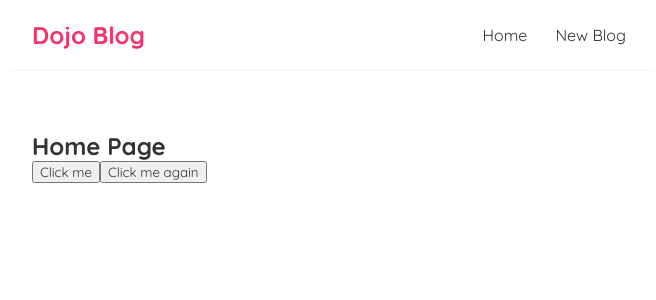
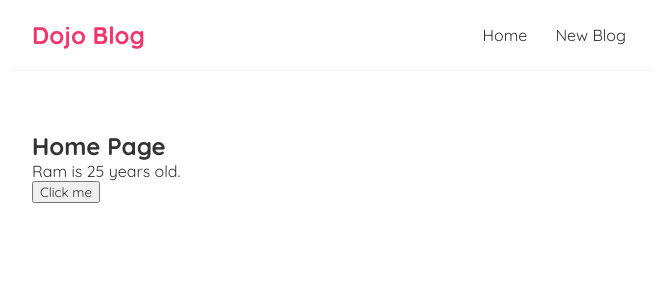
Before and after one commit to mrGain/Yup-Blog, a React (Create React App) app: page / in a window 1280 px wide. Shown: the top 300 px of the page, without its empty margins (308-964 px from the left). Built offline with nearby package versions, Linux system fonts and the light colour scheme.

Commit message:
state hook

```diff
--- a/src/Home.jsx
+++ b/src/Home.jsx
@@ -1,17 +1,20 @@
+import { useState } from "react";
+
 const Home = ()=>{
+    const [name, setName] = useState('Ram');
+    const [age, setAge] = useState(25);
+    const handleClick = () => {
+        setName('Shyam');
+        setAge(26);
+    }
 
-    const handleClick = () => {
-        alert('HELLO WORLD');
-    }
-    const handleClickAgain = (name) => {
-        alert("hello"+ name)
-    }
 
     return(
         <div className="home">
             <h2>Home Page</h2>
+            <p>{name} is {age} years old.</p>
             <button onClick={handleClick}>Click me</button>
-            <button onClick={() => handleClickAgain("Rakesh")}>Click me again</button>
+
         </div>
     );
 }
```
